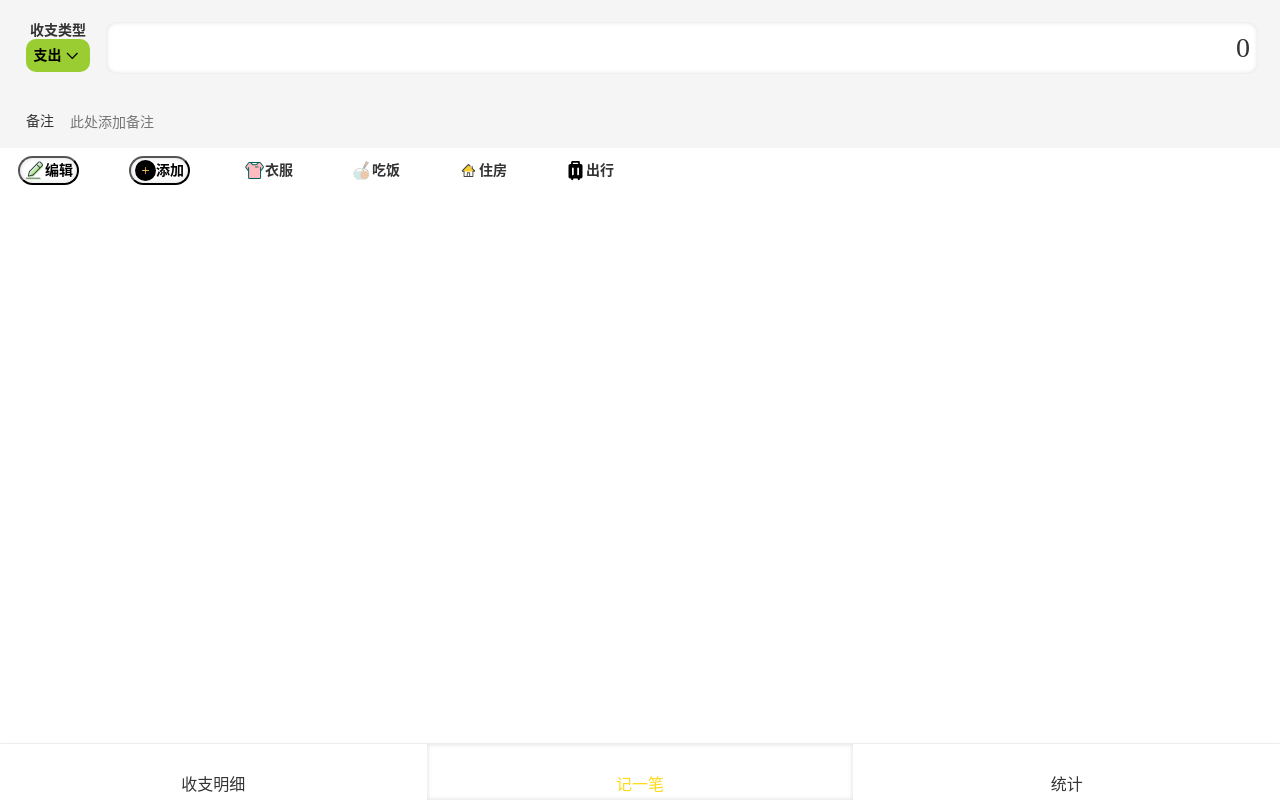
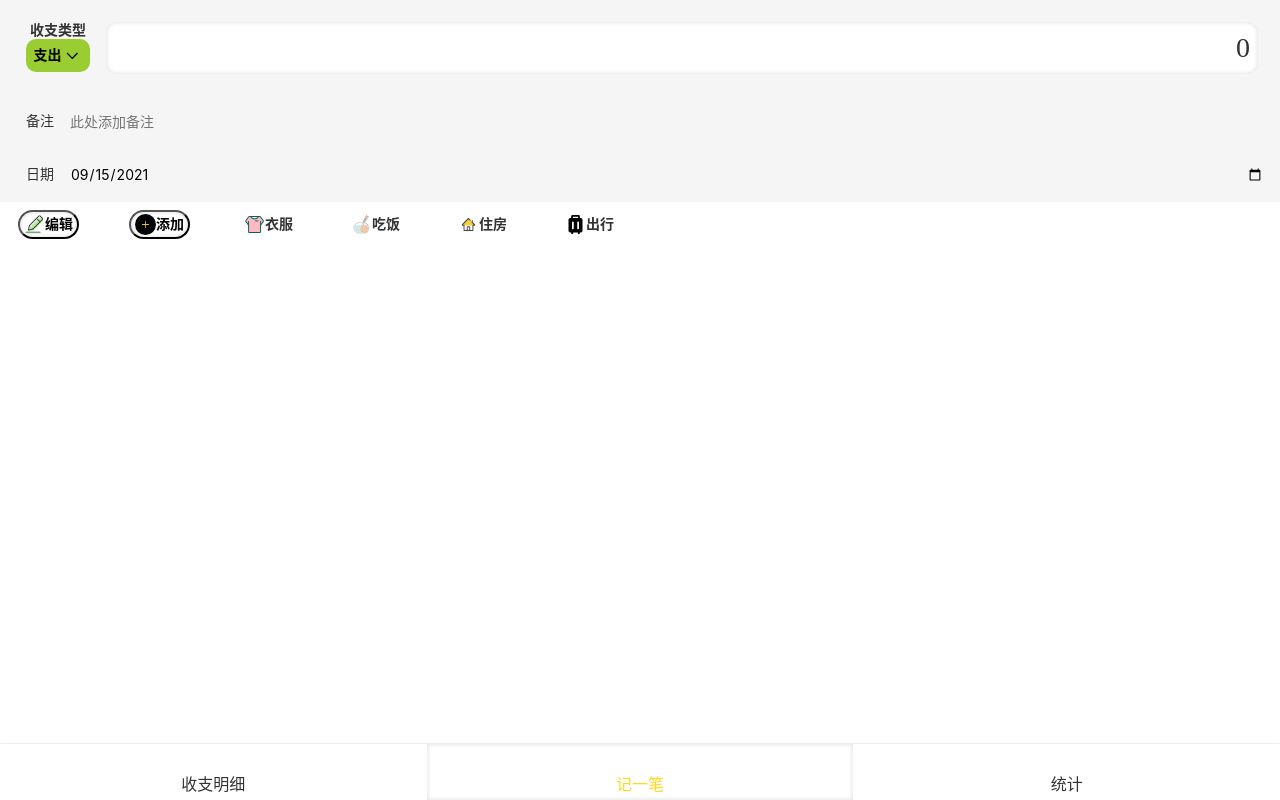
Before and after one commit to yichang8421/BitByBiter, a React app: page /ledger#/money in a window 1280 px wide. Built offline with nearby package versions, Linux system fonts and the light colour scheme.

Commit message:
添加 createAt 输入框

```diff
--- a/src/components/Imput.tsx
+++ b/src/components/Imput.tsx
@@ -11,7 +11,7 @@ const Label = styled.label`
     > input{
         display: block;
         width: 100%;
-        height: 40px;
+        line-height: 40px;
         background: none;
         border:none;
     }
--- a/src/custom.d.ts
+++ b/src/custom.d.ts
@@ -8,4 +8,4 @@ type RecordItem = {
     createAt: string;
 }
 
-type newRecordItem = Omit<RecordItem, "createAt">
+// type newRecordItem = Omit<RecordItem, "createAt">
--- a/src/hooks/useRecords.tsx
+++ b/src/hooks/useRecords.tsx
@@ -13,12 +13,12 @@ export const useRecords = () => {
     }, [records]);
 
 
-    const addRecord = (newRecord: newRecordItem) => {
+    const addRecord = (newRecord: RecordItem) => {
         if (!newRecord.tagIds.length) {
             alert("至少要选择一个标签哦");
             return false;
         } else {
-            const record = {...newRecord, createAt: (new Date().toISOString())};
+            const record = {...newRecord, createAt: (newRecord.createAt || new Date().toISOString())};
             setRecords(() => [
                 ...records,
                 record
--- a/src/views/Money.tsx
+++ b/src/views/Money.tsx
@@ -26,7 +26,8 @@ function Money() {
         tagIds: [] as number[],
         note: "",
         recordType: "-" as RecordType,
-        amount: 0
+        amount: 0,
+        createAt: new Date().toISOString()
     };
 
     const [selected, setSelected] = useState(defaultFormData);
@@ -45,7 +46,7 @@ function Money() {
     };
 
     const onSubmit = () => {
-        if(addRecord(selected as newRecordItem)){
+        if (addRecord(selected as RecordItem)) {
             window.alert("保存成功");
             setSelected(() => defaultFormData);
             setOutput(() => "0");
@@ -65,10 +66,20 @@ function Money() {
                 }}
             />
             <NoteSection
+                label={"备注"}
                 hidePad={hidePad}
                 value={selected.note}
                 onChange={note => {
                     onChange({note});
+                }}
+            />
+            <NoteSection
+                label={"日期"}
+                hidePad={hidePad}
+                type={"date"}
+                value={selected.createAt}
+                onChange={createAt => {
+                    onChange({createAt});
                 }}
             />
             <TagsSelection
--- a/src/views/component/NoteSection.tsx
+++ b/src/views/component/NoteSection.tsx
@@ -1,36 +1,57 @@
 import styled from "styled-components";
 import React, {ChangeEventHandler} from "react";
 import {Input} from "../../components/Imput";
+import dayjs from "dayjs";
 
 const Wrapper = styled.section`
     background: #f5f5f5;
     padding: 6px 16px;
     margin-left: 10px;
     font-size: 14px;
+    text-align: center;
 `;
 
 type Props = {
-    hidePad: () => void;
+    hidePad?: () => void;
     value: string;
     onChange: (value: string) => void;
+    label: string;
+    type?: string;
 }
 
 const NoteSection: React.FC<Props> = (props: Props) => {
-    const note = props.value;
+    const {value, label, type} = props;
     const onChange: ChangeEventHandler<HTMLInputElement> = (e) => {
         props.onChange(e.target.value);
     };
+
+    const formatDate = (isoString: string) => {
+        return dayjs(isoString).format("YYYY-MM-DD");
+    };
+
+    if (type === "date") {
         return (
             <Wrapper>
                 <Input
-                label={"备注"}
-                hidePad={props.hidePad}
-                type={"text"}
-                placeholder={"此处添加备注"}
-                value={note}
+                    label={label}
+                    type={type || "text"}
+                    value={formatDate(value)}
                     onChange={onChange}/>
             </Wrapper>
         );
+    } else {
+        return (
+            <Wrapper>
+                <Input
+                    label={label}
+                    hidePad={props.hidePad}
+                    type={type || "text"}
+                    placeholder={"此处添加备注"}
+                    value={value}
+                    onChange={onChange}/>
+            </Wrapper>
+        );
+    }
 };
 
 export {NoteSection};
```
Lines whose indentation alone changed are shown as unchanged.
